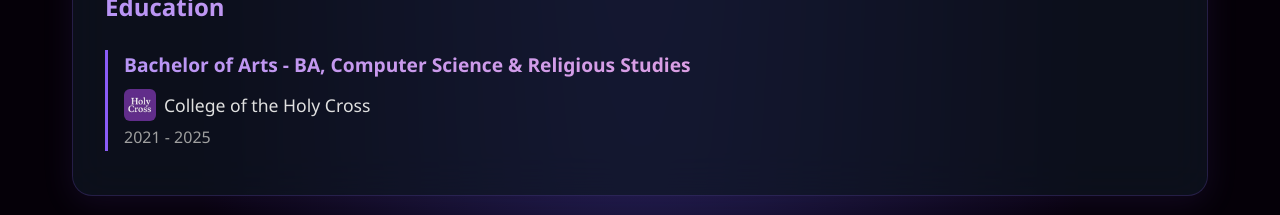
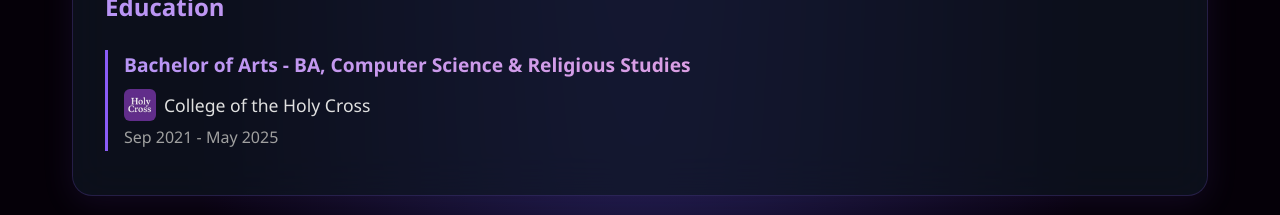
Before and after one commit to afahey03/portfolio, a React (Vite) app: page / in a window 1280 px wide. Shown: the part 1200-1415 px from the top of the page. Built offline with nearby package versions, Linux system fonts and the light colour scheme.

Commit message:
add months

```diff
--- a/src/components/About.jsx
+++ b/src/components/About.jsx
@@ -5,7 +5,7 @@
         {
             degree: 'Bachelor of Arts - BA, Computer Science & Religious Studies',
             institution: 'College of the Holy Cross',
-            years: '2021 - 2025',
+            years: 'Sep 2021 - May 2025',
             logo: 'HCLogo.webp'
         }
     ];
```
